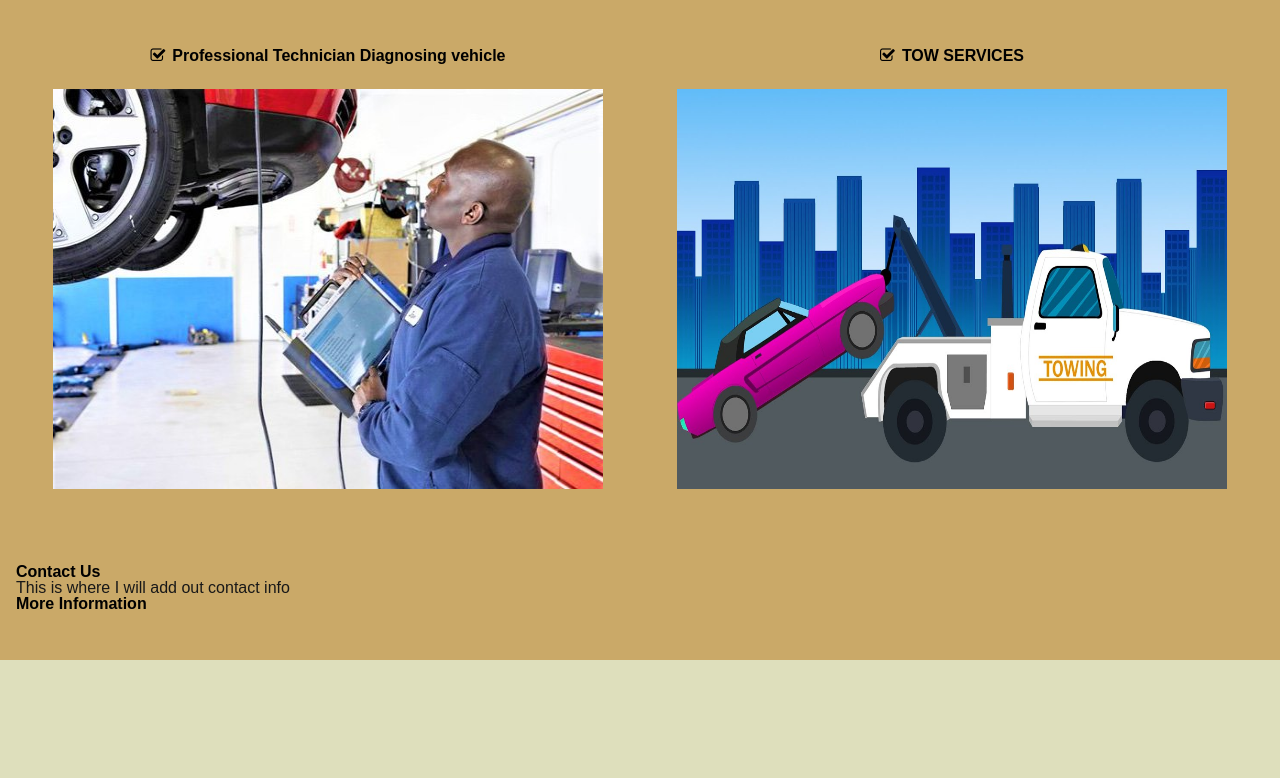
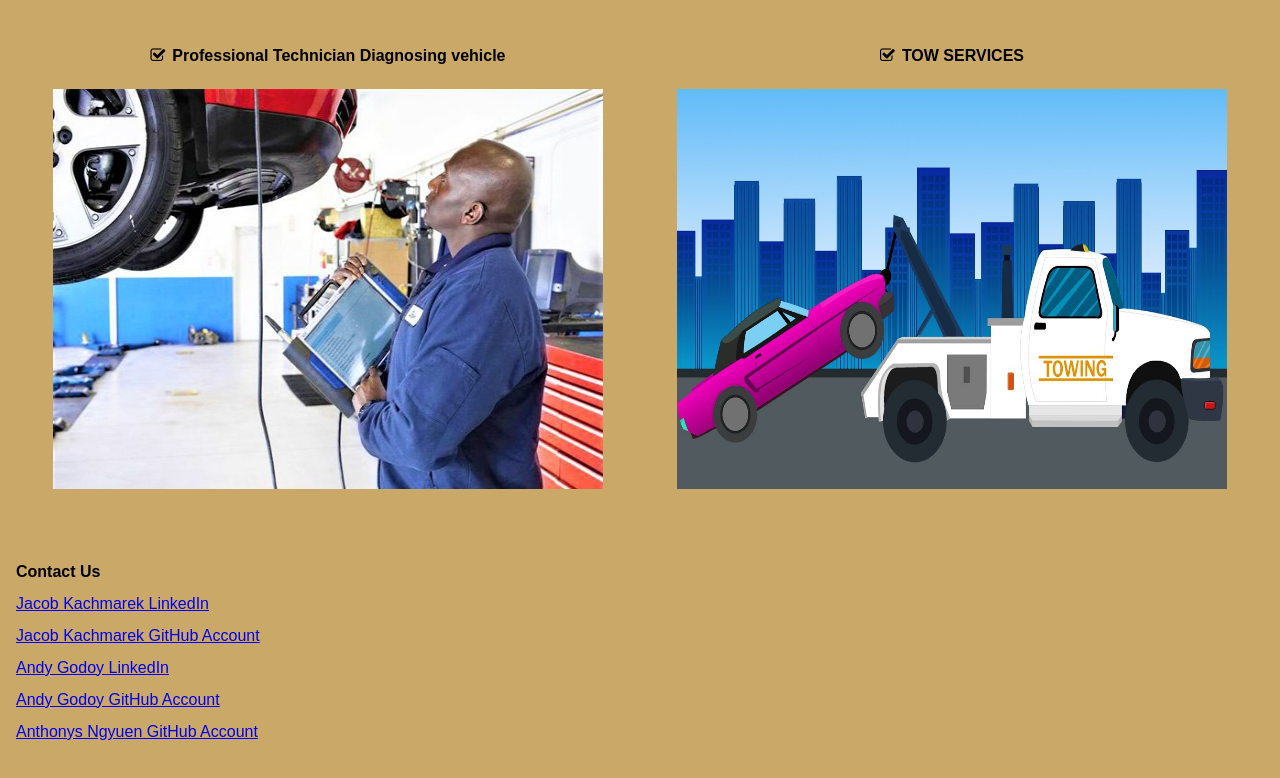
Before and after one commit to jacob-kachmarek/dtc-solutions, a plain HTML site: page index.html in a window 1280 px wide. Shown: the part 1258-2036 px from the top of the page. Before the commit the page ends 1918 px from the top, so only its background shows below. Drawn offline with nearby package versions, Linux system fonts and the light colour scheme.

Commit message:
Linked our Hit hub/LinkedIn accounts to our contact info

```diff
--- a/index.html
+++ b/index.html
@@ -55,9 +55,17 @@
     <div id="contact" class="content">
             <div class="l-box-lrg pure-u-1 pure-u-md-3-5">
                 <h4>Contact Us</h4>
-                <p>This is where I will add out contact info</p>
-                <h4>More Information</h4>
-                <p></p>
+                <br>
+                <a href="https://www.linkedin.com/in/jacob-kachmarek/" target="_blank">Jacob Kachmarek LinkedIn</a><br>
+                <br>
+                <a href="https://github.com/jacob-kachmarek" target="_blank">Jacob Kachmarek GitHub Account</a><br>
+                <br>
+                <a href="https://www.linkedin.com/in/andy-godoy-173111280/" target="_blank">Andy Godoy LinkedIn</a><br>
+                <br>
+                <a href="https://github.com/AndyGodoy" target="_blank">Andy Godoy GitHub Account</a><br>
+                <br>
+                <a href="https://github.com/hyunghung" target="_blank">Anthonys Ngyuen GitHub Account</a><br>
+                <h4></h4>
             </div>
     </div>
 <script src="./assets/js/script.js"></script>
```
